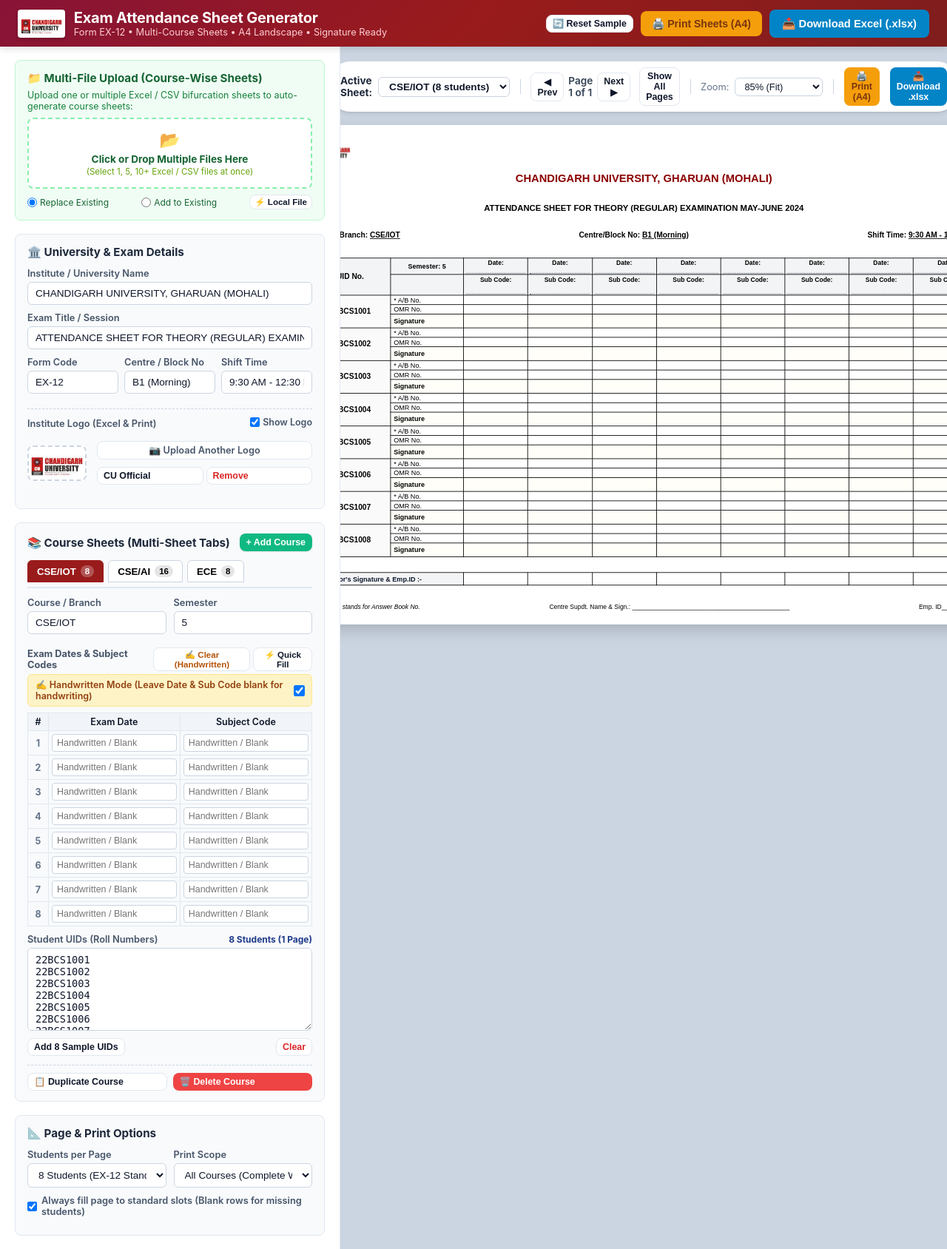
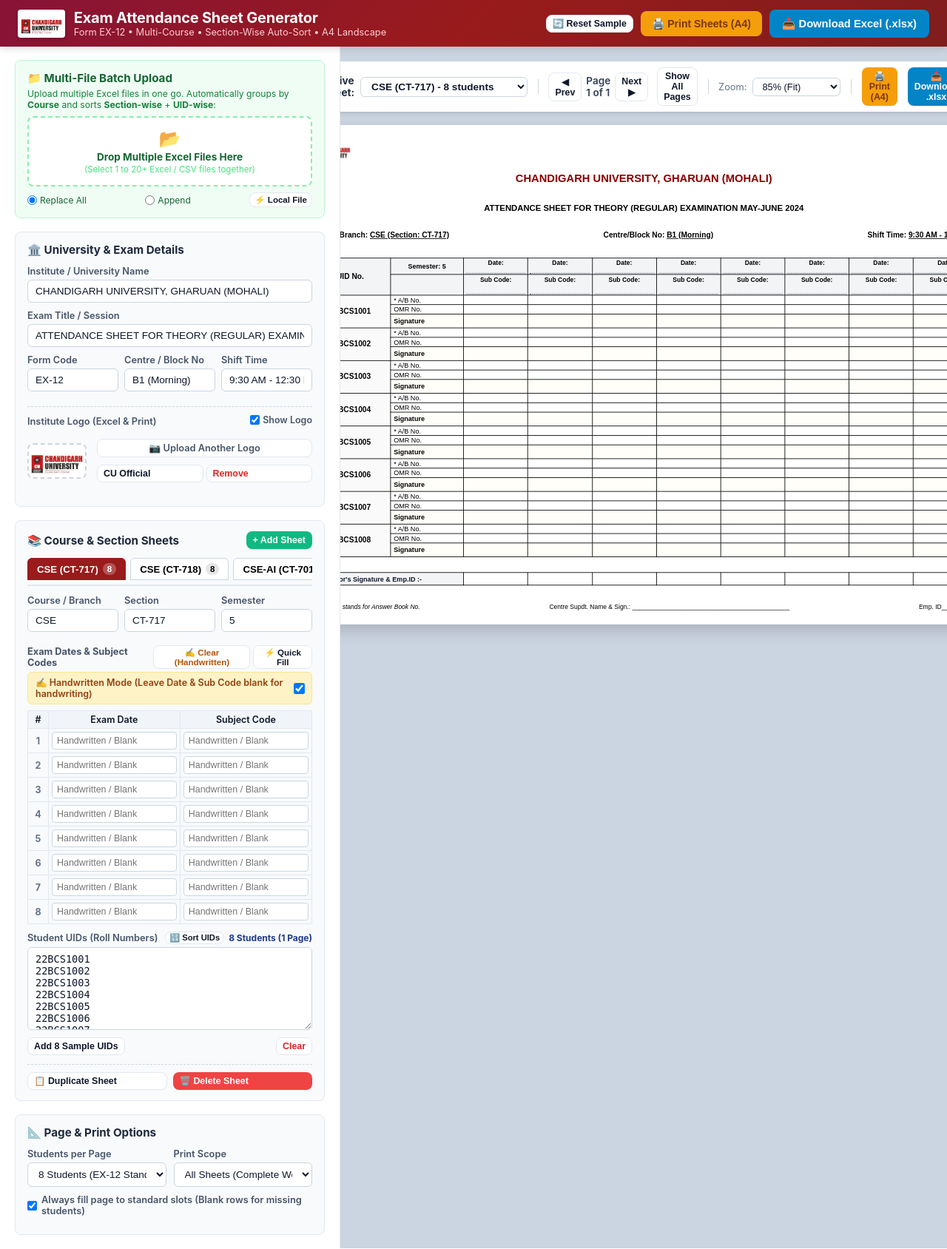
Before and after one commit to kuldeepe13820-cell/exam-attendance-generator, a Flask app: page / in a window 1280 px wide. Shown: the whole page at 74% size. Run offline with Flask 3, Linux system fonts and the light colour scheme.

Commit message:
Add multi-file batch upload with automatic course-wise grouping and section-wise sorting

```diff
--- a/app.py
+++ b/app.py
@@ -29,7 +29,8 @@ SAMPLE_DATA = {
     "courses": [
         {
             "id": "c_1",
-            "course_name": "CSE/IOT",
+            "course_name": "CSE",
+            "section": "CT-717",
             "semester": "5",
             "dates": ["", "", "", "", "", "", "", ""],
             "sub_codes": ["", "", "", "", "", "", "", ""],
@@ -40,26 +41,26 @@ SAMPLE_DATA = {
         },
         {
             "id": "c_2",
-            "course_name": "CSE/AI",
+            "course_name": "CSE",
+            "section": "CT-718",
+            "semester": "5",
+            "dates": ["", "", "", "", "", "", "", ""],
+            "sub_codes": ["", "", "", "", "", "", "", ""],
+            "students": [
+                "22BCS1009", "22BCS1010", "22BCS1011", "22BCS1012",
+                "22BCS1013", "22BCS1014", "22BCS1015", "22BCS1016"
+            ]
+        },
+        {
+            "id": "c_3",
+            "course_name": "CSE-AI",
+            "section": "CT-701",
             "semester": "5",
             "dates": ["", "", "", "", "", "", "", ""],
             "sub_codes": ["", "", "", "", "", "", "", ""],
             "students": [
                 "22AIM1001", "22AIM1002", "22AIM1003", "22AIM1004",
-                "22AIM1005", "22AIM1006", "22AIM1007", "22AIM1008",
-                "22AIM1009", "22AIM1010", "22AIM1011", "22AIM1012",
-                "22AIM1013", "22AIM1014", "22AIM1015", "22AIM1016"
-            ]
-        },
-        {
-            "id": "c_3",
-            "course_name": "ECE",
-            "semester": "4",
-            "dates": ["", "", "", "", "", "", "", ""],
-            "sub_codes": ["", "", "", "", "", "", "", ""],
-            "students": [
-                "22ECE2001", "22ECE2002", "22ECE2003", "22ECE2004",
-                "22ECE2005", "22ECE2006", "22ECE2007", "22ECE2008"
+                "22AIM1005", "22AIM1006", "22AIM1007", "22AIM1008"
             ]
         }
     ]
@@ -79,12 +80,9 @@ def load_local_bifurcation():
     if os.path.exists(target_file):
         with open(target_file, 'rb') as f:
             bytes_data = f.read()
-        courses = excel_generator.parse_uploaded_spreadsheet(bytes_data, target_file)
+        entries = excel_generator.parse_single_file(bytes_data, target_file)
+        courses = excel_generator.group_and_sort_student_entries(entries)
         if courses:
-            for i, c in enumerate(courses):
-                c['id'] = f"bifur_{i+1}"
-                c['dates'] = ["", "", "", "", "", "", "", ""]
-                c['sub_codes'] = ["", "", "", "", "", "", "", ""]
             return jsonify({
                 "success": True,
                 "filename": target_file,
@@ -95,7 +93,8 @@ def load_local_bifurcation():
 @app.route('/api/upload_multiple_files', methods=['POST'])
 def upload_multiple_files():
     """
-    Accepts multiple uploaded files (Excel / CSV) and parses each file into course sheets.
+    Accepts multiple uploaded Excel / CSV files.
+    Parses every file/sheet, groups students by Course, and sorts Section-wise and UID-wise!
     """
     files = request.files.getlist('files')
     if not files:
@@ -105,7 +104,7 @@ def upload_multiple_files():
         return jsonify({"success": False, "error": "No files uploaded."}), 400
 
     mode = request.form.get('mode', 'replace')  # 'replace' or 'append'
-    parsed_courses = []
+    all_entries = []
     file_summaries = []
 
     for f_idx, file in enumerate(files):
@@ -114,41 +113,36 @@ def upload_multiple_files():
         filename = secure_filename(file.filename)
         file_bytes = file.read()
         try:
-            courses = excel_generator.parse_uploaded_spreadsheet(file_bytes, filename)
-            for c_idx, c in enumerate(courses):
-                c['id'] = f"course_{f_idx+1}_{c_idx+1}_{os.urandom(3).hex()}"
-                if not c.get('dates') or len(c['dates']) < 8:
-                    c['dates'] = ["", "", "", "", "", "", "", ""]
-                if not c.get('sub_codes') or len(c['sub_codes']) < 8:
-                    c['sub_codes'] = ["", "", "", "", "", "", "", ""]
-                parsed_courses.append(c)
-                file_summaries.append({
-                    "filename": filename,
-                    "course_name": c['course_name'],
-                    "students_count": len(c['students'])
-                })
+            entries = excel_generator.parse_single_file(file_bytes, filename)
+            all_entries.extend(entries)
+            file_summaries.append({
+                "filename": filename,
+                "entries_found": len(entries)
+            })
         except Exception as err:
             print(f"Error parsing {filename}: {err}")
 
-    if not parsed_courses:
+    if not all_entries:
         return jsonify({
             "success": False,
-            "error": "No student UIDs found in uploaded files. Please ensure files contain UID or Roll No column."
+            "error": "No student UIDs found in uploaded files. Please check file format."
         }), 400
+
+    # Auto group by Course and automatically sort Section-wise and UID-wise!
+    sorted_courses = excel_generator.group_and_sort_student_entries(all_entries)
 
     return jsonify({
         "success": True,
         "mode": mode,
-        "files_processed": len(files),
-        "total_courses": len(parsed_courses),
-        "total_students": sum(len(c['students']) for c in parsed_courses),
-        "courses": parsed_courses,
+        "files_processed": len(file_summaries),
+        "total_courses": len(sorted_courses),
+        "total_students": sum(len(c['students']) for c in sorted_courses),
+        "courses": sorted_courses,
         "file_summaries": file_summaries
     })
 
 @app.route('/api/upload_file', methods=['POST'])
 def upload_file():
-    # Reuse multiple files endpoint logic
     return upload_multiple_files()
 
 @app.route('/api/upload_logo', methods=['POST'])
@@ -181,7 +175,7 @@ def generate_excel():
 
         form = data.get('settings', {}).get('form_code', 'EX-12')
         courses_count = len(data.get('courses', []))
-        download_name = f"Exam_Attendance_Sheets_{form}_{courses_count}_Courses.xlsx"
+        download_name = f"Exam_Attendance_Sheets_{form}_{courses_count}_Courses_SectionWise.xlsx"
 
         return send_file(
             excel_stream,
--- a/static/app.js
+++ b/static/app.js
@@ -1,4 +1,4 @@
-// Exam Attendance Sheet App - Frontend Logic (English)
+// Exam Attendance Sheet App - Frontend Logic (Course-wise & Section-wise Auto-Sort)
 
 let appData = {
   settings: {
@@ -20,6 +20,12 @@ let appData = {
   previewPage: 0,
   zoom: 0.85
 };
+
+function naturalSort(arr) {
+  return arr.sort((a, b) => {
+    return a.localeCompare(b, undefined, { numeric: true, sensitivity: 'base' });
+  });
+}
 
 function showToast(message, isError = false) {
   const toast = document.getElementById('toast');
@@ -130,7 +136,14 @@ function setupEventListeners() {
     appData.settings.print_scope = e.target.value;
   });
 
+  // Course & Section Inputs
   document.getElementById('inputCourseName').addEventListener('input', () => {
+    saveFormToActiveCourse();
+    renderCourseTabs();
+    renderPreview();
+  });
+
+  document.getElementById('inputSection').addEventListener('input', () => {
     saveFormToActiveCourse();
     renderCourseTabs();
     renderPreview();
@@ -146,6 +159,16 @@ function setupEventListeners() {
     updateStudentStats();
     renderCourseTabs();
     renderPreview();
+  });
+
+  // Sort UIDs numerically button
+  document.getElementById('btnSortUids').addEventListener('click', () => {
+    const c = getActiveCourse();
+    if (!c || !c.students || c.students.length === 0) return;
+    c.students = naturalSort(c.students);
+    document.getElementById('inputUids').value = c.students.join('\n');
+    renderPreview();
+    showToast("Sorted student UIDs numerically");
   });
 
   document.getElementById('btnAddCourse').addEventListener('click', addNewCourse);
@@ -283,7 +306,11 @@ function renderCourseTabs() {
     const tab = document.createElement('button');
     tab.className = `course-tab-btn ${c.id === appData.activeCourseId ? 'active' : ''}`;
     const studentCount = (c.students || []).length;
-    tab.innerHTML = `<span>${c.course_name || 'Course'}</span> <span class="course-badge">${studentCount}</span>`;
+
+    // Label with Section
+    const label = c.section ? `${c.course_name} (${c.section})` : (c.course_name || 'Course');
+    tab.innerHTML = `<span>${label}</span> <span class="course-badge">${studentCount}</span>`;
+
     tab.addEventListener('click', () => {
       saveFormToActiveCourse();
       appData.activeCourseId = c.id;
@@ -296,7 +323,7 @@ function renderCourseTabs() {
 
     const opt = document.createElement('option');
     opt.value = c.id;
-    opt.innerText = `${c.course_name || 'Course'} (${studentCount} students)`;
+    opt.innerText = `${label} - ${studentCount} students`;
     opt.selected = (c.id === appData.activeCourseId);
     previewSelect.appendChild(opt);
   });
@@ -307,6 +334,7 @@ function loadCourseIntoForm(courseId) {
   if (!course) return;
 
   document.getElementById('inputCourseName').value = course.course_name || '';
+  document.getElementById('inputSection').value = course.section || '';
   document.getElementById('inputSemester').value = course.semester || '5';
   document.getElementById('inputUids').value = (course.students || []).join('\n');
 
@@ -363,6 +391,7 @@ function saveFormToActiveCourse() {
   if (!course) return;
 
   course.course_name = document.getElementById('inputCourseName').value.trim() || 'Course';
+  course.section = document.getElementById('inputSection').value.trim();
   course.semester = document.getElementById('inputSemester').value.trim() || '5';
 
   const rawUids = document.getElementById('inputUids').value;
@@ -386,7 +415,8 @@ function addNewCourse() {
   const newNum = appData.courses.length + 1;
   const newCourse = {
     id: `c_${Date.now()}`,
-    course_name: `Course-${newNum}`,
+    course_name: `CSE`,
+    section: `CT-${700 + newNum}`,
     semester: '5',
     dates: ["", "", "", "", "", "", "", ""],
     sub_codes: ["", "", "", "", "", "", "", ""],
@@ -401,7 +431,7 @@ function addNewCourse() {
   renderCourseTabs();
   loadCourseIntoForm(newCourse.id);
   renderPreview();
-  showToast(`Added new sheet: ${newCourse.course_name}`);
+  showToast(`Added new sheet: ${newCourse.course_name} (${newCourse.section})`);
 }
 
 function duplicateCurrentCourse() {
@@ -411,22 +441,23 @@ function duplicateCurrentCourse() {
 
   const clone = JSON.parse(JSON.stringify(current));
   clone.id = `c_${Date.now()}`;
-  clone.course_name = `${current.course_name} (Copy)`;
+  clone.section = current.section ? `${current.section}-Copy` : 'Copy';
   appData.courses.push(clone);
   appData.activeCourseId = clone.id;
   renderCourseTabs();
   loadCourseIntoForm(clone.id);
   renderPreview();
-  showToast(`Duplicated: ${clone.course_name}`);
+  showToast(`Duplicated: ${clone.course_name} (${clone.section})`);
 }
 
 function deleteCurrentCourse() {
   if (appData.courses.length <= 1) {
-    showToast("At least one course sheet is required!", true);
+    showToast("At least one sheet is required!", true);
     return;
   }
   const current = getActiveCourse();
-  if (!confirm(`Delete sheet for "${current.course_name}"?`)) return;
+  const label = current.section ? `${current.course_name} (${current.section})` : current.course_name;
+  if (!confirm(`Delete sheet for "${label}"?`)) return;
 
   appData.courses = appData.courses.filter(c => c.id !== current.id);
   appData.activeCourseId = appData.courses[0].id;
@@ -434,7 +465,7 @@ function deleteCurrentCourse() {
   renderCourseTabs();
   loadCourseIntoForm(appData.activeCourseId);
   renderPreview();
-  showToast("Course deleted");
+  showToast("Sheet deleted");
 }
 
 function addSampleStudents() {
@@ -509,7 +540,7 @@ async function handleLogoUpload(e) {
   }
 }
 
-// Handle Multiple Files Upload (Course-Wise)
+// Handle Multiple Files Upload with Course-Wise and Section-Wise Auto-Sorting
 async function handleMultiFileUpload(fileList) {
   if (!fileList || fileList.length === 0) return;
 
@@ -520,7 +551,7 @@ async function handleMultiFileUpload(fileList) {
   }
   formData.append('mode', mode);
 
-  showToast(`Processing ${fileList.length} file(s)...`);
+  showToast(`Processing ${fileList.length} file(s) course-wise & section-wise...`);
 
   try {
     const res = await fetch('/api/upload_multiple_files', {
@@ -551,9 +582,9 @@ async function handleMultiFileUpload(fileList) {
 
     const statusBadge = document.getElementById('uploadStatusBadge');
     statusBadge.style.display = 'block';
-    statusBadge.innerHTML = `✅ <b>${result.files_processed} file(s)</b> processed: <b>${result.total_courses} course sheet(s)</b> created (${result.total_students} students total)!`;
+    statusBadge.innerHTML = `✅ <b>${result.files_processed} file(s)</b> processed: <b>${result.total_courses} sheet(s)</b> auto-grouped by <b>Course</b> & sorted <b>Section-wise</b> (${result.total_students} students total)!`;
 
-    showToast(`Success: Created ${result.total_courses} course sheets from ${result.files_processed} files!`);
+    showToast(`Success: Created ${result.total_courses} course-section sheets from ${result.files_processed} files!`);
   } catch (err) {
     showToast("Error uploading files", true);
   }
@@ -571,12 +602,12 @@ async function loadLocalBifurcation() {
       } else {
         result.courses.forEach(c => appData.courses.push(c));
       }
-      appData.activeCourseId = appData.courses[0].id;
+      appData.activeCourseId = result.courses[0].id;
       appData.previewPage = 0;
       renderCourseTabs();
       loadCourseIntoForm(appData.activeCourseId);
       renderPreview();
-      showToast(`Loaded ${result.courses[0].course_name} (${result.courses[0].students.length} students)!`);
+      showToast(`Loaded ${result.courses[0].course_name} (${result.courses[0].section}) with ${result.courses[0].students.length} students!`);
     } else {
       showToast(result.error || "File not found", true);
     }
@@ -695,6 +726,12 @@ function generatePageHtml(course, pageIndex, totalPages) {
     `;
   }
 
+  // Build course + section display line
+  let courseDisplay = course.course_name || 'Course';
+  if (course.section && !courseDisplay.includes(course.section)) {
+    courseDisplay = `${courseDisplay} (Section: ${course.section})`;
+  }
+
   pageContainer.innerHTML = `
     <!-- Top Row: Logo & EX-12 Form Code -->
     <div class="sheet-top-row">
@@ -712,7 +749,7 @@ function generatePageHtml(course, pageIndex, totalPages) {
 
     <!-- Course / Block / Shift info strip -->
     <div class="sheet-info-strip">
-      <div>Course/Branch: <u>${course.course_name}</u></div>
+      <div>Course/Branch: <u>${courseDisplay}</u></div>
       <div>Centre/Block No: <u>${s.centre_block}</u></div>
       <div>Shift Time: <u>${s.shift_time}</u></div>
     </div>
@@ -781,7 +818,7 @@ async function downloadExcel() {
     const url = window.URL.createObjectURL(blob);
     const a = document.createElement('a');
     a.href = url;
-    a.download = `Exam_Attendance_Sheets_${appData.settings.form_code}_${appData.courses.length}_Courses.xlsx`;
+    a.download = `Exam_Attendance_Sheets_${appData.settings.form_code}_${appData.courses.length}_Sheets_SectionWise.xlsx`;
     document.body.appendChild(a);
     a.click();
     a.remove();
--- a/templates/index.html
+++ b/templates/index.html
@@ -15,7 +15,7 @@
       <img src="/static/default_logo.png" alt="Chandigarh University Logo" class="brand-logo-img" id="headerLogoImg" style="width: auto; height: 38px; border-radius: 4px; background: white; padding: 2px;">
       <div>
         <h1>Exam Attendance Sheet Generator</h1>
-        <div class="brand-subtitle">Form EX-12 &bull; Multi-Course Sheets &bull; A4 Landscape &bull; Signature Ready</div>
+        <div class="brand-subtitle">Form EX-12 &bull; Multi-Course &bull; Section-Wise Auto-Sort &bull; A4 Landscape</div>
       </div>
     </div>
     <div class="header-actions">
@@ -39,34 +39,34 @@
 
       <!-- Multiple File Upload Section -->
       <div class="section-box" style="background: #f0fdf4; border-color: #bbf7d0;">
-        <div class="section-title" style="color: #166534; margin-bottom: 6px;">
-          <span>📁 Multi-File Upload (Course-Wise Sheets)</span>
+        <div class="section-title" style="color: #166534; margin-bottom: 4px;">
+          <span>📁 Multi-File Batch Upload</span>
         </div>
-        <p style="font-size: 0.78rem; color: #15803d; margin-bottom: 8px;">
-          Upload one or multiple Excel / CSV bifurcation sheets to auto-generate course sheets:
+        <p style="font-size: 0.76rem; color: #15803d; margin-bottom: 8px;">
+          Upload multiple Excel files in one go. Automatically groups by <b>Course</b> and sorts <b>Section-wise</b> + <b>UID-wise</b>:
         </p>
 
         <!-- Drag and Drop Zone -->
         <div id="dropZone" style="border: 2px dashed #86efac; border-radius: 8px; padding: 14px; text-align: center; background: white; cursor: pointer; transition: all 0.2s;">
-          <div style="font-size: 1.4rem; margin-bottom: 4px;">📂</div>
-          <div style="font-weight: 700; font-size: 0.85rem; color: #166534;">Click or Drop Multiple Files Here</div>
-          <div style="font-size: 0.72rem; color: #65a30d; margin-top: 2px;">(Select 1, 5, 10+ Excel / CSV files at once)</div>
+          <div style="font-size: 1.5rem; margin-bottom: 2px;">📂</div>
+          <div style="font-weight: 700; font-size: 0.85rem; color: #166534;">Drop Multiple Excel Files Here</div>
+          <div style="font-size: 0.72rem; color: #4ade80; margin-top: 2px;">(Select 1 to 20+ Excel / CSV files together)</div>
           <input type="file" id="multiFileInput" multiple accept=".xlsx,.xls,.csv" style="display: none;">
         </div>
 
         <div style="display: flex; justify-content: space-between; align-items: center; margin-top: 8px; font-size: 0.75rem;">
           <label style="display: flex; align-items: center; gap: 4px; cursor: pointer; color: #166534;">
-            <input type="radio" name="uploadMode" value="replace" checked> Replace Existing
+            <input type="radio" name="uploadMode" value="replace" checked> Replace All
           </label>
           <label style="display: flex; align-items: center; gap: 4px; cursor: pointer; color: #166534;">
-            <input type="radio" name="uploadMode" value="append"> Add to Existing
+            <input type="radio" name="uploadMode" value="append"> Append
           </label>
           <button class="btn btn-secondary btn-sm" id="btnLoadLocalBifurcation" style="padding: 2px 6px; font-size: 0.72rem;">
             ⚡ Local File
           </button>
         </div>
 
-        <div id="uploadStatusBadge" style="display: none; margin-top: 8px; font-size: 0.76rem; background: #dcfce7; color: #14532d; padding: 4px 8px; border-radius: 4px; font-weight: 600;"></div>
+        <div id="uploadStatusBadge" style="display: none; margin-top: 8px; font-size: 0.76rem; background: #dcfce7; color: #14532d; padding: 6px 10px; border-radius: 6px; font-weight: 600; line-height: 1.3;"></div>
       </div>
 
       <!-- Institute & Examination Details -->
@@ -126,11 +126,11 @@
         </div>
       </div>
 
-      <!-- Course Sheets Management -->
+      <!-- Course & Section Sheets Management -->
       <div class="section-box">
         <div class="section-title">
-          <span>📚 Course Sheets (Multi-Sheet Tabs)</span>
-          <button class="btn btn-primary btn-sm" id="btnAddCourse">+ Add Course</button>
+          <span>📚 Course &amp; Section Sheets</span>
+          <button class="btn btn-primary btn-sm" id="btnAddCourse">+ Add Sheet</button>
         </div>
 
         <!-- Course Tabs in sidebar -->
@@ -140,10 +140,14 @@
 
         <!-- Active Course Settings -->
         <div id="activeCourseSettings">
-          <div class="grid-2">
+          <div class="grid-3">
             <div class="form-group">
               <label for="inputCourseName">Course / Branch</label>
-              <input type="text" id="inputCourseName" class="form-control" placeholder="e.g. CSE/IOT">
+              <input type="text" id="inputCourseName" class="form-control" placeholder="e.g. CSE">
+            </div>
+            <div class="form-group">
+              <label for="inputSection">Section</label>
+              <input type="text" id="inputSection" class="form-control" placeholder="e.g. CT-717">
             </div>
             <div class="form-group">
               <label for="inputSemester">Semester</label>
@@ -191,9 +195,14 @@
           <div class="form-group">
             <div style="display: flex; justify-content: space-between; align-items: center; margin-bottom: 4px;">
               <label for="inputUids" style="margin: 0;">Student UIDs (Roll Numbers)</label>
-              <span id="studentStatsBadge" style="font-size: 0.75rem; font-weight: 700; color: #1e3a8a;">
-                8 Students (1 Page)
-              </span>
+              <div style="display: flex; align-items: center; gap: 6px;">
+                <button class="btn btn-secondary btn-sm" id="btnSortUids" style="font-size: 0.70rem; padding: 1px 5px;" title="Sort UIDs in ascending order">
+                  🔢 Sort UIDs
+                </button>
+                <span id="studentStatsBadge" style="font-size: 0.75rem; font-weight: 700; color: #1e3a8a;">
+                  8 Students (1 Page)
+                </span>
+              </div>
             </div>
             <textarea id="inputUids" class="form-control" rows="6" placeholder="Paste UIDs here (one per line or comma/tab separated)&#10;e.g.&#10;22BCS1001&#10;22BCS1002&#10;22BCS1003"></textarea>
             <div style="display: flex; justify-content: space-between; margin-top: 6px;">
@@ -205,10 +214,10 @@
           <!-- Course Operations -->
           <div style="display: flex; gap: 8px; margin-top: 12px; border-top: 1px dashed #cbd5e1; padding-top: 10px;">
             <button class="btn btn-secondary btn-sm" id="btnDuplicateCourse" style="flex: 1;">
-              📋 Duplicate Course
+              📋 Duplicate Sheet
             </button>
             <button class="btn btn-danger btn-sm" id="btnDeleteCourse" style="flex: 1;">
-              🗑️ Delete Course
+              🗑️ Delete Sheet
             </button>
           </div>
 
@@ -232,8 +241,8 @@
           <div class="form-group">
             <label for="selectPrintScope">Print Scope</label>
             <select id="selectPrintScope" class="form-control">
-              <option value="all" selected>All Courses (Complete Workbook)</option>
-              <option value="current">Current Course Only</option>
+              <option value="all" selected>All Sheets (Complete Workbook)</option>
+              <option value="current">Current Sheet Only</option>
             </select>
           </div>
         </div>
```
Also changed, not shown: excel_generator.py (+188 -66 lines).
